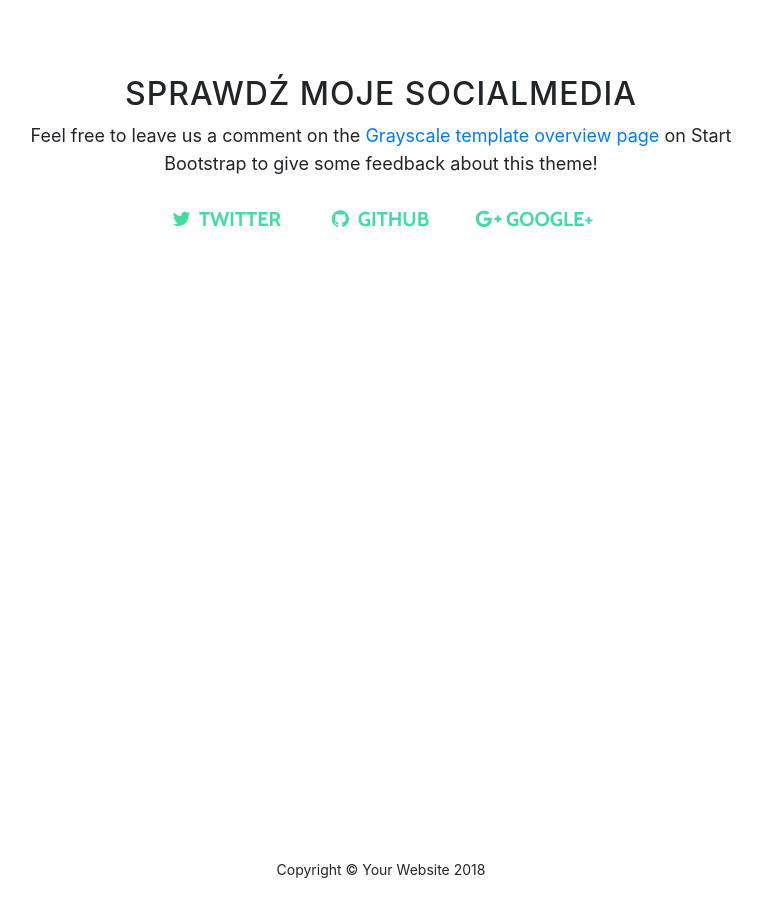
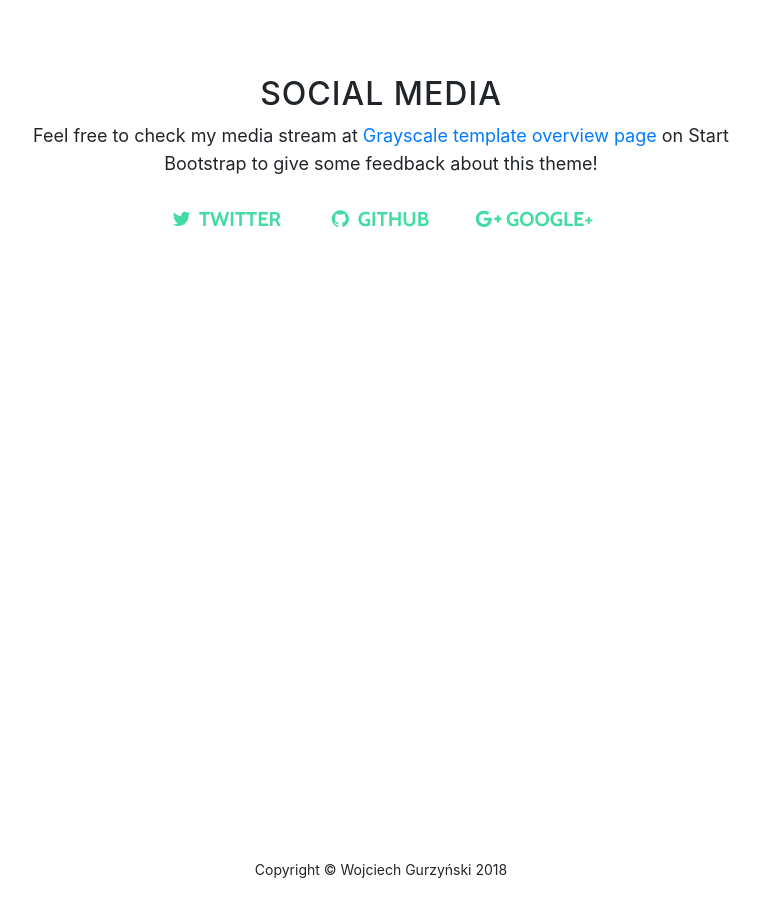
Before and after one commit to wgurzynski/wgurzynski.github.io, a website with bundled scripts: page index.html in a window 1280 px wide. Shown: the part 2160-3077 px from the top of the page, without its empty margins (259-1021 px from the left). Built offline with nearby package versions, Linux system fonts and the light colour scheme.

Commit message:
Content Update

```diff
--- a/index.html
+++ b/index.html
@@ -101,9 +101,9 @@
       <div class="container">
         <div class="row">
           <div class="col-lg-8 mx-auto">
-            <h2>Sprawdź Moje socialmedia</h2>
-            <p>Feel free to leave us a comment on the
-              <a href="http://startbootstrap.com/template-overviews/grayscale/">Grayscale template overview page</a>
+            <h2>Social Media</h2>
+            <p>Feel free to check my media stream at
+              <a href="#">Grayscale template overview page</a>
               on Start Bootstrap to give some feedback about this theme!</p>
             <ul class="list-inline banner-social-buttons">
               <li class="list-inline-item">
@@ -136,7 +136,7 @@
     <!-- Footer -->
     <footer>
       <div class="container text-center">
-        <p>Copyright &copy; Your Website 2018</p>
+        <p>Copyright &copy; Wojciech Gurzyński 2018</p>
       </div>
     </footer>
 
```
